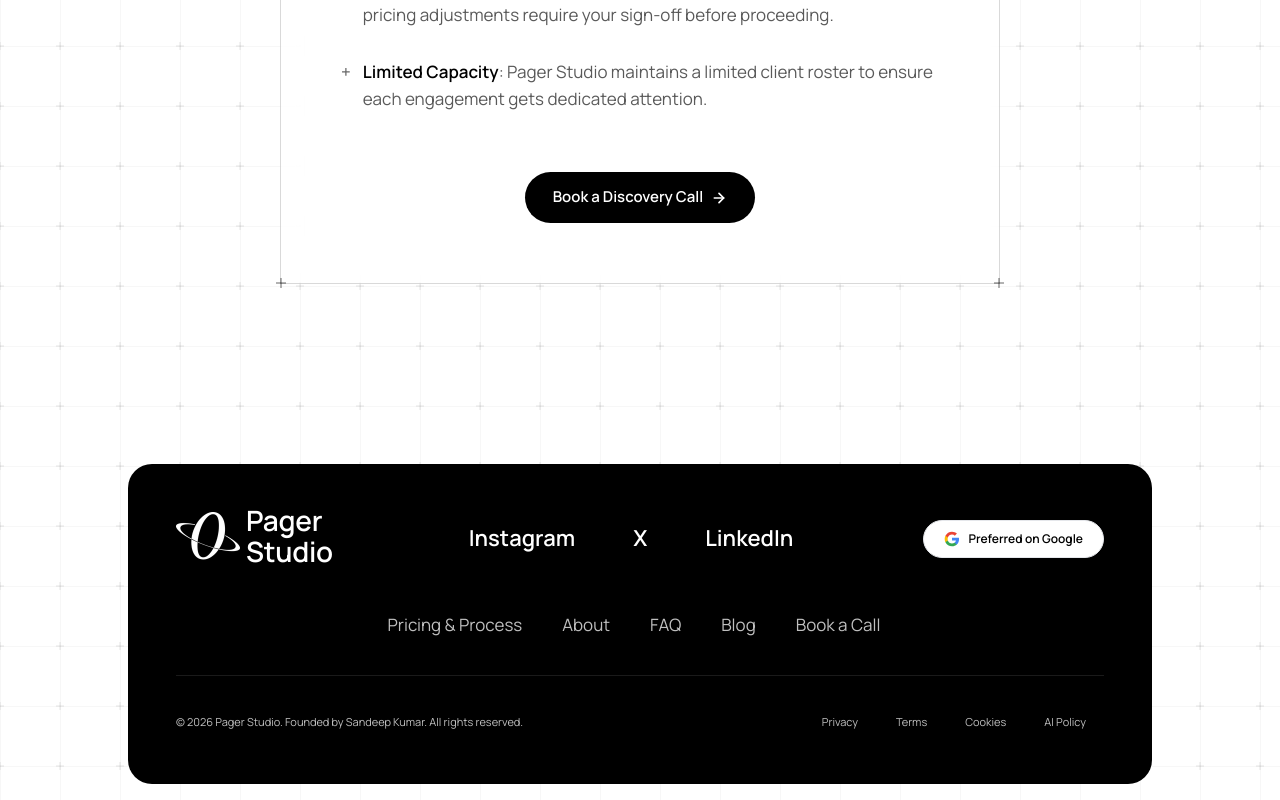
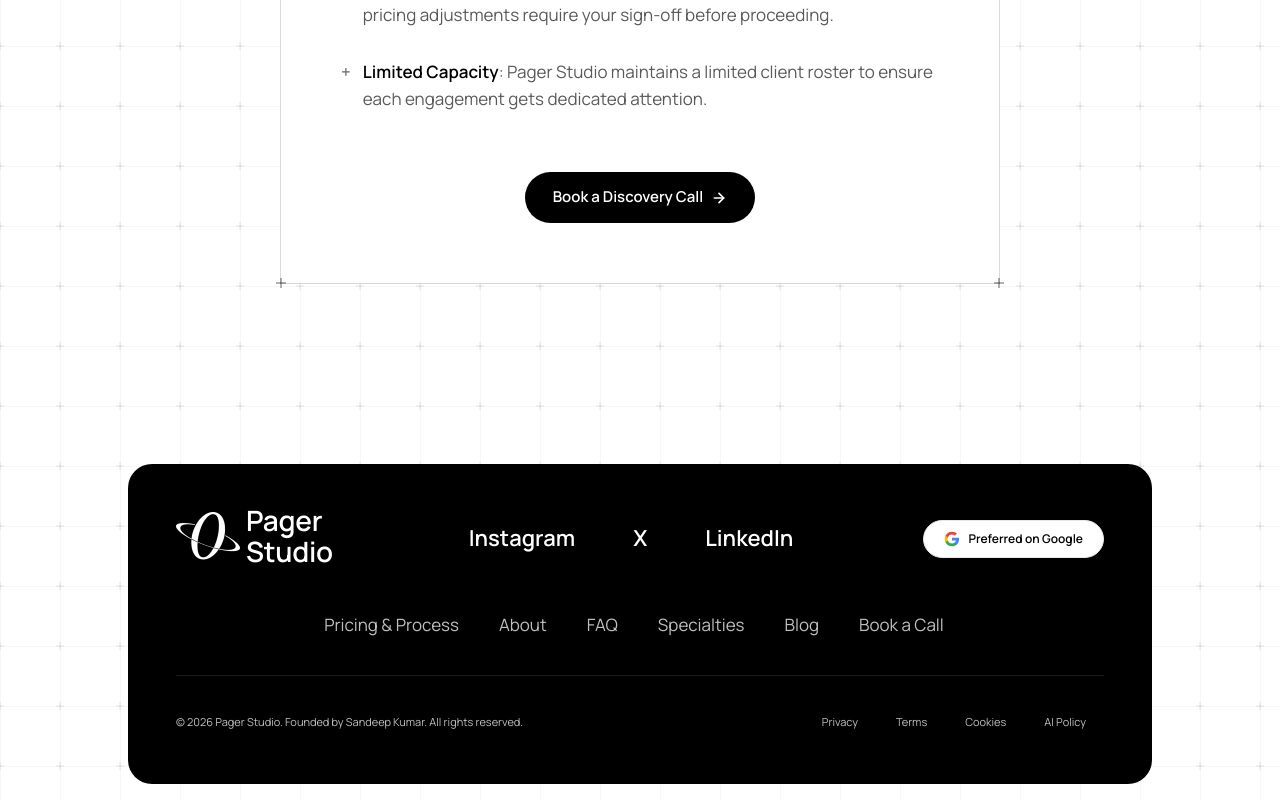
Before and after one commit to pagerstudio/pagerstudio, a Next.js app: page / in a window 1280 px wide. Shown: the part 2234-3034 px from the top of the page. Built offline with nearby package versions, Linux system fonts and the light colour scheme.

Commit message:
add Specialties link to footer

```diff
--- a/src/components/Footer.tsx
+++ b/src/components/Footer.tsx
@@ -14,6 +14,7 @@ const pageLinks = [
   { label: "Pricing & Process", href: "/pricing" },
   { label: "About", href: "/about" },
   { label: "FAQ", href: "/faq" },
+  { label: "Specialties", href: "/specialties" },
   { label: "Blog", href: "/blog" },
   { label: "Book a Call", href: "/book" },
 ];
```
